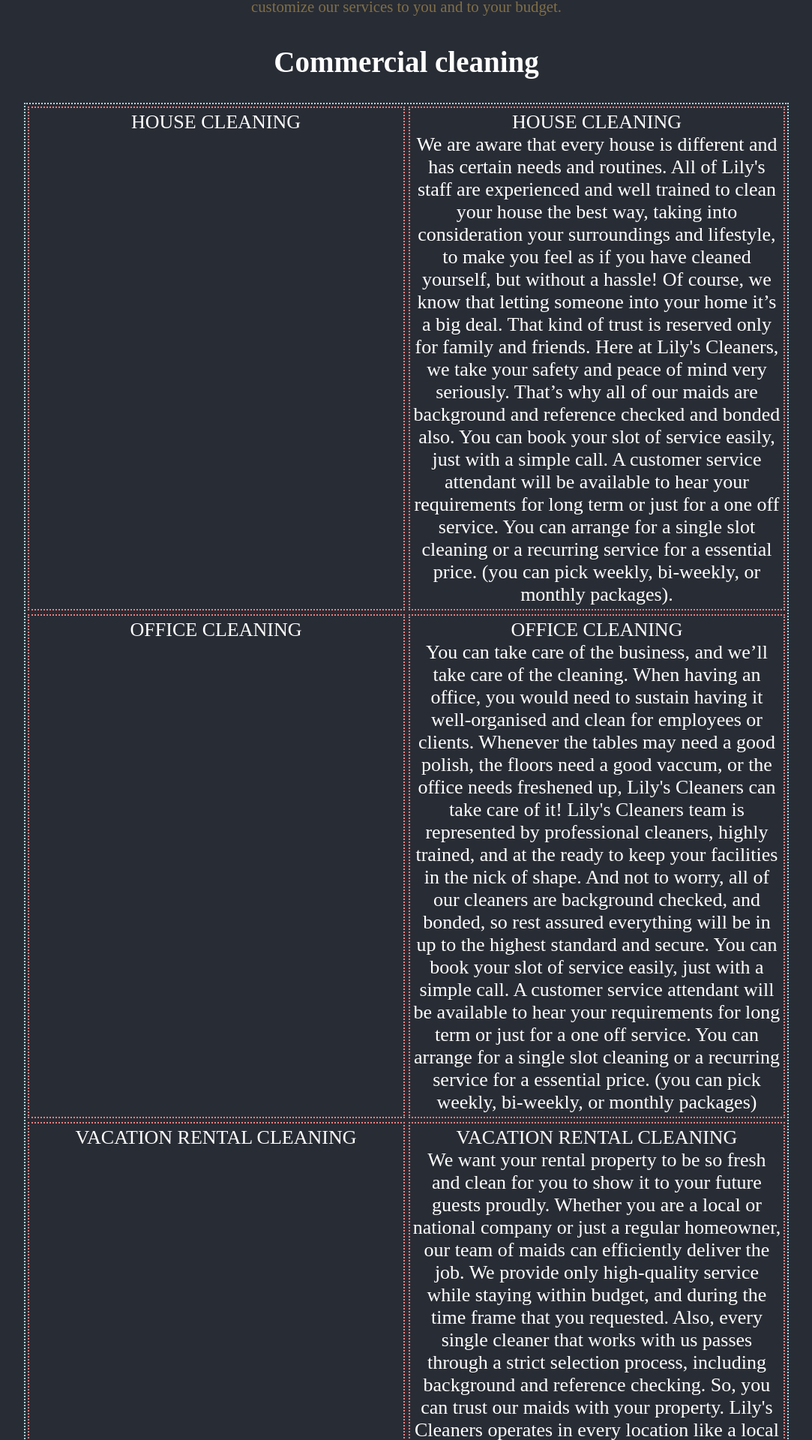
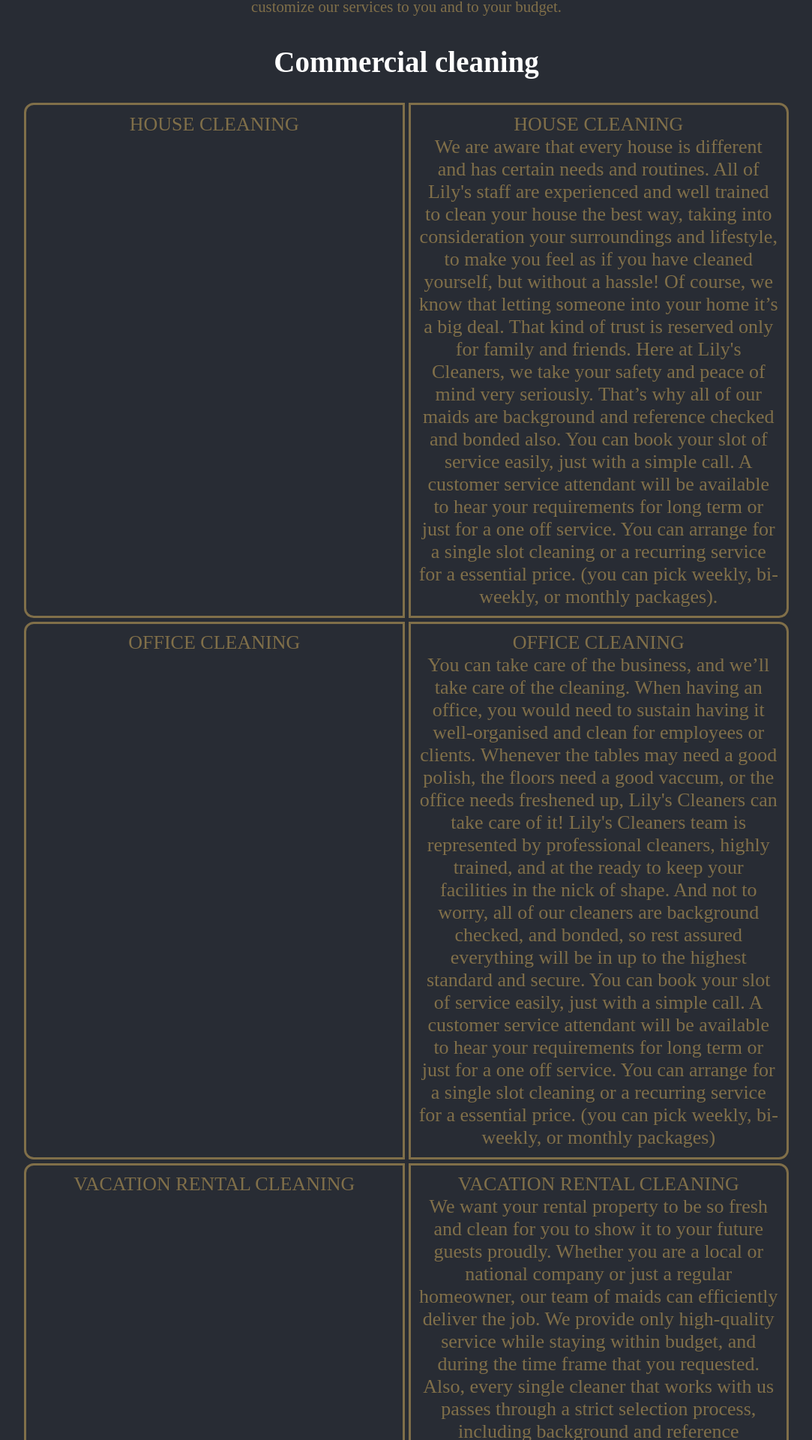
Before and after one commit to BAZBOT123/Cleaning-Website, a React (Create React App) app: page /services in a window 1280 px wide. Shown: the part 195-2115 px from the top of the page at 75% size, without its empty margins (98-1181 px from the left). Built offline with nearby package versions, Linux system fonts and the light colour scheme; no server answers.

Commit message:
Update to styling for Services page

```diff
--- a/src/components/Services.css
+++ b/src/components/Services.css
@@ -1,18 +1,27 @@
-.three-column-grid {
+.two-column-grid {
     display: grid;
     gap: 5px;
     grid-template-columns: 1fr 1fr;
-    border: 1px solid green;
   }
 
-  .box {
+  .box-image {
     min-width: 40px;
     min-height: 40px;
-    padding: 4px;
-    border: 2px dotted lightcoral;
+    padding: .4em;
+    border: 0.15em solid #806f49;
+    border-radius: 0.5em 0 0 0.5em;
+    color: #806f49;
   }
 
-  .container {
-    padding: .1em;
-    border: .1em dotted lightblue;
+  .box-text {
+    min-width: 40px;
+    min-height: 40px;
+    padding: .4em;
+    border: 0.15em solid #806f49;
+    border-radius: 0 0.5em 0.5em 0;
+    color: #806f49;
   }
+
+.container {
+  margin-bottom: .8em;
+}
--- a/src/components/Services.js
+++ b/src/components/Services.js
@@ -39,9 +39,9 @@
                 </p>
                 <div>
                     <h2>Commercial cleaning</h2>
-                    <div class="container three-column-grid">
-                        <div class="box">HOUSE CLEANING</div>
-                        <div class="box">HOUSE CLEANING<br />
+                    <div class="container two-column-grid">
+                        <div class="box-image">HOUSE CLEANING</div>
+                        <div class="box-text">HOUSE CLEANING<br />
                             We are aware that every house is different and has certain needs and routines.
                             All of Lily's staff are experienced and well trained to clean your house the best way,
                             taking into consideration your surroundings and lifestyle, to make you feel as if you have cleaned yourself,
@@ -49,11 +49,11 @@
                             That kind of trust is reserved only for family and friends. Here at Lily's Cleaners, we take your safety and peace of mind very seriously.
                             That’s why all of our maids are background and reference checked and bonded also.
                             You can book your slot of service easily, just with a simple call. A customer service attendant will be available to hear your requirements for long term or just for a one off service.
-                           You can arrange for a single slot cleaning or a recurring service for a essential price.
+                            You can arrange for a single slot cleaning or a recurring service for a essential price.
                             (you can pick weekly, bi-weekly, or monthly packages).</div>
 
-                        <div class="box">OFFICE CLEANING</div>
-                        <div class="box">OFFICE CLEANING<br />
+                        <div class="box-image">OFFICE CLEANING</div>
+                        <div class="box-text">OFFICE CLEANING<br />
                             You can take care of the  business, and we’ll take care of the cleaning. When having an office,
                             you would need to sustain having it well-organised and clean for employees or clients.
                             Whenever the tables may need a good polish, the floors need a good vaccum, or the office needs freshened up,
@@ -61,11 +61,11 @@
                             highly trained, and at the ready to keep your facilities in the nick of shape. And not to worry, all of our cleaners are background checked,
                             and bonded, so rest assured everything will be in up to the highest standard and secure.
                             You can book your slot of service easily, just with a simple call. A customer service attendant will be available to hear your requirements for long term or just for a one off service.
-                           You can arrange for a single slot cleaning or a recurring service for a essential price.
+                            You can arrange for a single slot cleaning or a recurring service for a essential price.
                             (you can pick weekly, bi-weekly, or monthly packages)</div>
 
-                        <div class="box">VACATION RENTAL CLEANING</div>
-                        <div class="box">VACATION RENTAL CLEANING<br />
+                        <div class="box-image">VACATION RENTAL CLEANING</div>
+                        <div class="box-text">VACATION RENTAL CLEANING<br />
                             We want your rental property to be so fresh and clean for you to show it to your future guests proudly.
                             Whether you are a local or national company or just a regular homeowner, our team of maids can efficiently deliver the job.
                             We provide only high-quality service while staying within budget, and during the time frame that you requested.
@@ -75,8 +75,8 @@
                             flexibility and convenience that only a local company can provide.
                             Book today your cleaning service through our fast and secure calling system.</div>
 
-                        <div class="box">DEEP CLEANING</div>
-                        <div class="box">DEEP CLEANING<br />
+                        <div class="box-image">DEEP CLEANING</div>
+                        <div class="box-text">DEEP CLEANING<br />
                             A deep cleaning service is recommended for houses and offices that haven’t been cleaned in a while,
                             for first visit cleanings, or before and after an event.
                             Practically, a deep clean is needed whenever there’s been a lack of a professional clean that’s lasted weeks or even months.
@@ -86,8 +86,8 @@
                             Of course, we only sent to your home or office highly rated maids, background and reference checked,
                             so you don’t have to worry about letting us in at your place. Also, you can book easily by contacting us directly by a simple call.</div>
 
-                        <div class="box">MOVE-IN/MOVE-OUT CLEANING</div>
-                        <div class="box">MOVE-IN/MOVE-OUT CLEANING<br />
+                        <div class="box-image">MOVE-IN/MOVE-OUT CLEANING</div>
+                        <div class="box-text">MOVE-IN/MOVE-OUT CLEANING<br />
                             When you are moving to a new home, you probably are too busy for that last deep clean to your old house.
                             Or perhaps it’s your new home that needs cleaning? Whatever the case, our maids are ready to help you with this big step in your life.
                             We know that every move is different. Every house has it’s details that need specific attention, and a history that indicates where to clean the most.
@@ -95,8 +95,8 @@
                             You tell us your personal goals, and we’ll make you an estimated budget. Choose your cleaning tasks in our extensive checklist, and we’ll follow just as you request.
                             All of our staff are experienced and well-trained to accomplish this job. And also, you can book easily by contacting us directly by a simple call.</div>
 
-                        <div class="box">POST CONSTRUCTION CLEANING</div>
-                        <div class="box">POST CONSTRUCTION CLEANING <br />
+                        <div class="box-image">POST CONSTRUCTION CLEANING</div>
+                        <div class="box-text">POST CONSTRUCTION CLEANING <br />
                             This service usually is for commercial clients who are in the real state business or may have a new renovated home, build, or apartment,
                             but we provide post-construction cleaning to whichever homeowner that just have finished its remodeling or construction.
                             We must remove all the dust, dirt, and debris left behind from your new home or office. This is a job for an experienced and well-trained cleaner,
@@ -105,8 +105,8 @@
                             to guarantee the elimination of all debris and dust. Ask for our complete cleaning checklist with all the possible spots and areas to clean.
                             Book easily by contacting us directly by a simple call.</div>
 
-                        <div class="box">APARTMENT CLEANING</div>
-                        <div class="box">APARTMENT CLEANING <br />
+                        <div class="box-image">APARTMENT CLEANING</div>
+                        <div class="box-text">APARTMENT CLEANING <br />
                             Either you want a frequent service with weekly or monthly scheduled sessions, or you just want a one-time cleaning with affordable hourly rates,
                             you better be sure that Lily's Cleaners have the right service for you. We strive to always fit under our customer’s budget and adjust to their time frames.
                             Also, we take your safety and satisfaction very seriously; that’s why every one of our cleaners went through an extensive selection process,
```
